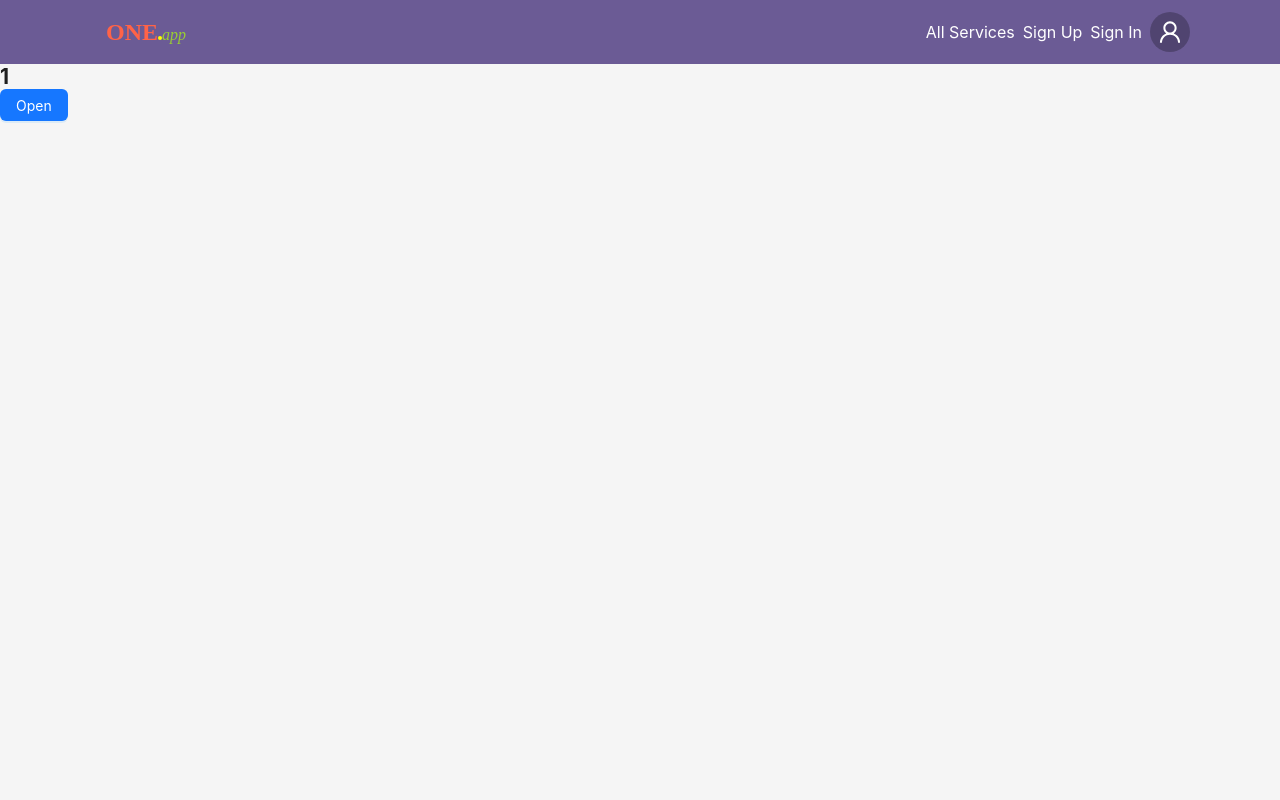
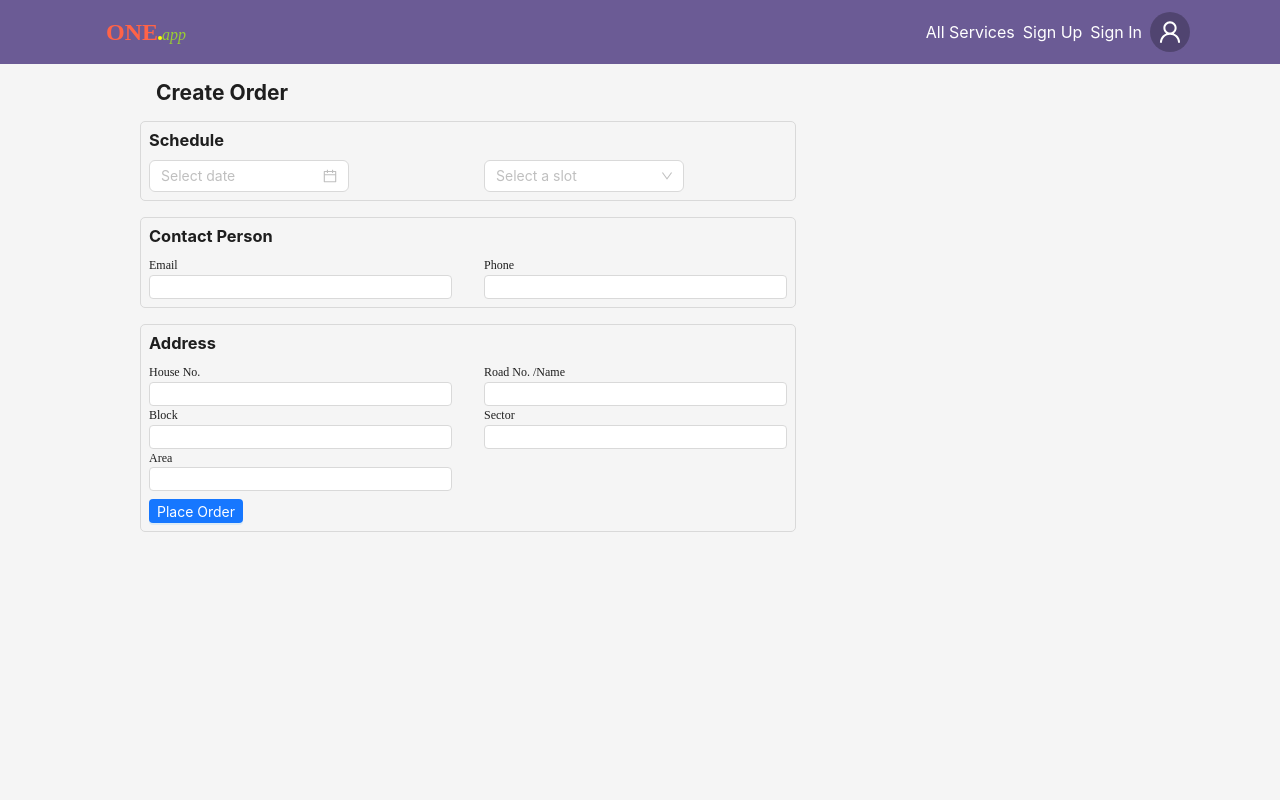
Before and after one commit to RafiulAlam98/ONE.app-UI, a Next.js app: page /checkout/1 in a window 1280 px wide. Shown: the top 800 px of the page. Built offline with nearby package versions, Linux system fonts and the light colour scheme; no server answers.

Commit message:
updated checkout page

```diff
--- a/src/components/Forms/FormSelectField.jsx
+++ b/src/components/Forms/FormSelectField.jsx
@@ -14,10 +14,7 @@ const FormSelectField = ({
   defaultValue,
 }) => {
   const { control } = useFormContext();
-    console.log(options);
-    const modifyHandler = () => {
 
-    }
   return (
     <>
       {label ? label : null}
@@ -30,21 +27,36 @@ const FormSelectField = ({
             size={size}
             options={[
               {
-                value: "jack",
-                label: "Jack",
+                value: "9.0 - 10.00 AM",
+                label: "9.0 - 10.00 AM",
               },
               {
-                value: "lucy",
-                label: "Lucy",
+                value: "10.00 - 11.00 AM",
+                label: "10.00 - 11.00 AM",
               },
               {
-                value: "Yiminghe",
-                label: "yiminghe",
+                value: "11.00 - 12.00 AM",
+                label: "11.00 - 12.00 AM",
               },
               {
-                value: "disabled",
-                label: "Disabled",
-                disabled: true,
+                value: "12.00 - 01.00 PM",
+                label: "12.00 - 01.00 PM",
+              },
+              {
+                value: "04.00 - 05.00 PM",
+                label: "04.00 - 05.00 PM",
+              },
+              {
+                value: "05.00 - 06.00 PM",
+                label: "05.00 - 06.00 PM",
+              },
+              {
+                value: "06.00 - 07.00 PM",
+                label: "06.00 - 07.00 PM",
+              },
+              {
+                value: "07.00 - 08.00 PM",
+                label: "07.00 - 08.00 PM",
               },
             ]}
             value={value}
--- a/src/pages/checkout/[service].js
+++ b/src/pages/checkout/[service].js
@@ -1,14 +1,182 @@
 import CheckoutDrawer from "@/components/Drawer/Drawer";
+import Form from "@/components/Forms/Form";
+import FormInput from "@/components/Forms/FormInput";
+import FormSelectField from "@/components/Forms/FormSelectField";
 import MainLayout from "@/components/Layout/MainLayout";
+import { useGetSingleSubCategoryServiceQuery } from "@/redux/slice/subCategoryService/subCategorySlice";
+import { Button, Col, DatePicker, Row, Spin } from "antd";
 import { useRouter } from "next/router";
-import React from "react";
+import React, { useState } from "react";
 
 const CheckoutService = () => {
   const router = useRouter();
+  const orderedItemId = router?.query?.service;
+  const [selectedDate, setSelectedDate] = useState("");
+  const { data, isLoading } =
+    useGetSingleSubCategoryServiceQuery(orderedItemId);
+  if (isLoading) {
+    return <Spin />;
+  }
+
+  const onChange = (date, dateString) => {
+    setSelectedDate(dateString);
+  };
+  const onSubmit = async (data) => {
+    const mData = {
+      date: selectedDate,
+      slot: data.slot,
+      email: data.email,
+      phone: data.phoneNumber,
+      address: {
+        house: data.address.house,
+        road: data.address.road,
+        block: data.address.block,
+        sector: data.address.sector,
+        area: data.address.sector,
+      },
+      order: orderedItemId,
+    };
+    try {
+      console.log(mData);
+    } catch (error) {
+      console.log(error);
+    }
+  };
+
   return (
-    <div>
-      <h2>{router.query.service}</h2>
-      <CheckoutDrawer />
+    <div style={{ maxWidth: "1000px", margin: "0 auto" }}>
+      <div>
+        <Row gutter={{ xs: 8, sm: 16, md: 24, lg: 32 }}>
+          <Col className="gutter-row" span={16}>
+            <h2 style={{ margin: 16 }}>Create Order</h2>
+            <Form submitHandler={onSubmit}>
+              <div
+                style={{
+                  border: "1px solid #d9d9d9",
+                  borderRadius: "5px",
+                  padding: 8,
+                }}
+              >
+                <h3 style={{ marginBottom: 10 }}>Schedule</h3>
+                <Row gutter={{ xs: 8, sm: 16, md: 24, lg: 32 }}>
+                  <Col className="gutter-row" span={12}>
+                    <DatePicker style={{ width: 200 }} onChange={onChange} />
+                  </Col>
+
+                  <Col className="gutter-row" span={12}>
+                    {" "}
+                    <FormSelectField name="slot" placeholder="Select a slot" />
+                  </Col>
+                </Row>
+              </div>
+              <div
+                style={{
+                  border: "1px solid #d9d9d9",
+                  borderRadius: "5px",
+                  padding: 8,
+                  marginTop: 16,
+                }}
+              >
+                <h3 style={{ marginBottom: 10 }}>Contact Person</h3>
+                <Row gutter={{ xs: 8, sm: 16, md: 24, lg: 32 }}>
+                  <Col className="gutter-row" span={12}>
+                    {" "}
+                    <FormInput
+                      name="email"
+                      label="Email"
+                      type="email"
+                      size="small"
+                      style={{ width: 64 }}
+                    />
+                  </Col>
+
+                  <Col className="gutter-row" span={12}>
+                    {" "}
+                    <FormInput
+                      name="phoneNumber"
+                      label="Phone"
+                      type="text"
+                      size="small"
+                      style={{ width: 64 }}
+                    />
+                  </Col>
+                </Row>
+              </div>
+              <div
+                style={{
+                  border: "1px solid #d9d9d9",
+                  borderRadius: "5px",
+                  padding: 8,
+                  marginTop: 16,
+                }}
+              >
+                <h3 style={{ marginBottom: 10 }}>Address</h3>
+                <Row gutter={{ xs: 8, sm: 16, md: 24, lg: 32 }}>
+                  <Col className="gutter-row" span={12}>
+                    {" "}
+                    <FormInput
+                      name="address.house"
+                      label="House No."
+                      type="text"
+                      size="small"
+                      style={{ width: 64 }}
+                    />
+                  </Col>
+                  <Col className="gutter-row" span={12}>
+                    {" "}
+                    <FormInput
+                      name="address.road"
+                      label="Road No. /Name"
+                      type="text"
+                      size="small"
+                      style={{ width: 64 }}
+                    />
+                  </Col>
+                  <Col className="gutter-row" span={12}>
+                    {" "}
+                    <FormInput
+                      name="address.block"
+                      label="Block"
+                      type="text"
+                      size="small"
+                      style={{ width: 64 }}
+                    />
+                  </Col>
+                  <Col className="gutter-row" span={12}>
+                    {" "}
+                    <FormInput
+                      name="address.sector"
+                      label="Sector"
+                      type="text"
+                      size="small"
+                      style={{ width: 64 }}
+                    />
+                  </Col>
+                  <Col className="gutter-row" span={12}>
+                    {" "}
+                    <FormInput
+                      name="address.area"
+                      label="Area"
+                      type="text"
+                      size="small"
+                      style={{ width: 64 }}
+                    />
+                  </Col>
+                </Row>
+                <Button
+                  style={{ marginTop: 8 }}
+                  size="small"
+                  htmlType="submit"
+                  type="primary"
+                >
+                  Place Order
+                </Button>
+              </div>
+            </Form>
+          </Col>
+          <Col className="gutter-row" span={8}></Col>
+        </Row>
+      </div>
     </div>
   );
 };
--- a/src/pages/users/add-user.js
+++ b/src/pages/users/add-user.js
@@ -11,7 +11,6 @@ import React from "react";
 
 const AddUser = () => {
   const router = useRouter();
-  const imageKey = process.env.REACT_APP_imgbb_key;
   const [userSignup] = useUserSignupMutation();
   const onSubmit = async (data) => {
     try {
```
